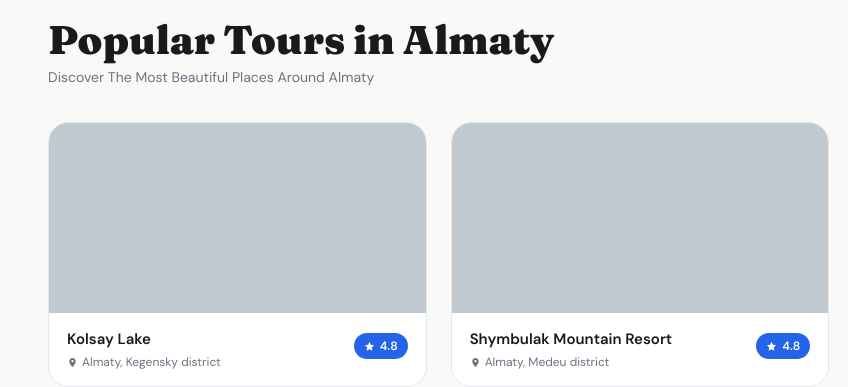
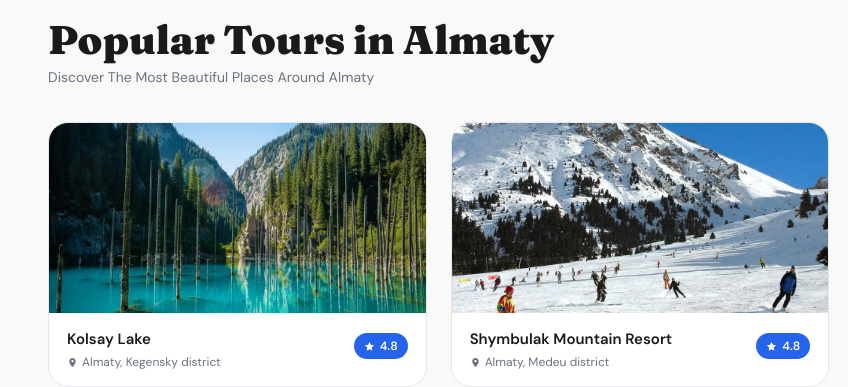
Before and after one commit to aquariumslowmo/AlmaTourRep, a plain HTML site: page src/index.html in a window 1280 px wide. Shown: the part 820-1207 px from the top of the page, 0-848 px from the left. Drawn offline with Linux system fonts and the light colour scheme; grey boxes are pictures that could not be loaded.

Commit message:
updated image folders inside index.html

```diff
--- a/src/index.html
+++ b/src/index.html
@@ -129,7 +129,7 @@
     <!-- Card 1 -->
     <div class="tour-card" >
       <a href="tour_detail.html?tour=kolsay"><div class="card-img">
-        <div class="card-img-inner" style="background-image: url('images/kolsay.jpg')"></div>
+        <div class="card-img-inner" style="background-image: url('assets/kolsay.jpg')"></div>
       </div></a>
       <div class="card-body">
         <div>
@@ -148,9 +148,9 @@
 
     <!-- Card 2 -->
     <div class="tour-card" onclick="openBooking(this)" data-name="Shymbulak Mountain Resort" data-location="Almaty, Medeu district"
-    data-duration="5hrs" data-start="9:00 AM" data-meeting="Medeu Ice Rink Entrance" data-price="45000" data-img="images/shymb.jpg">
+    data-duration="5hrs" data-start="9:00 AM" data-meeting="Medeu Ice Rink Entrance" data-price="45000" data-img="assets/shymb.jpg">
       <a href="tour_detail.html?tour=shymbulak"><div class="card-img">
-        <div class="card-img-inner" style="background-image: url('images/shymb.jpg')"></div>
+        <div class="card-img-inner" style="background-image: url('assets/shymb.jpg')"></div>
       </div></a>
       <div class="card-body">
         <div>
@@ -228,7 +228,7 @@
 
     <div class="tour-card" style="display:none">
       <a href="tour_detail.html?tour=medeu"><div class="card-img">
-        <div class="card-img-inner" style="background-image: url('images/medeu.jpg')"></div>
+        <div class="card-img-inner" style="background-image: url('assets/medeu.jpg')"></div>
       </div></a>
       <div class="card-body">
         <div>
```
